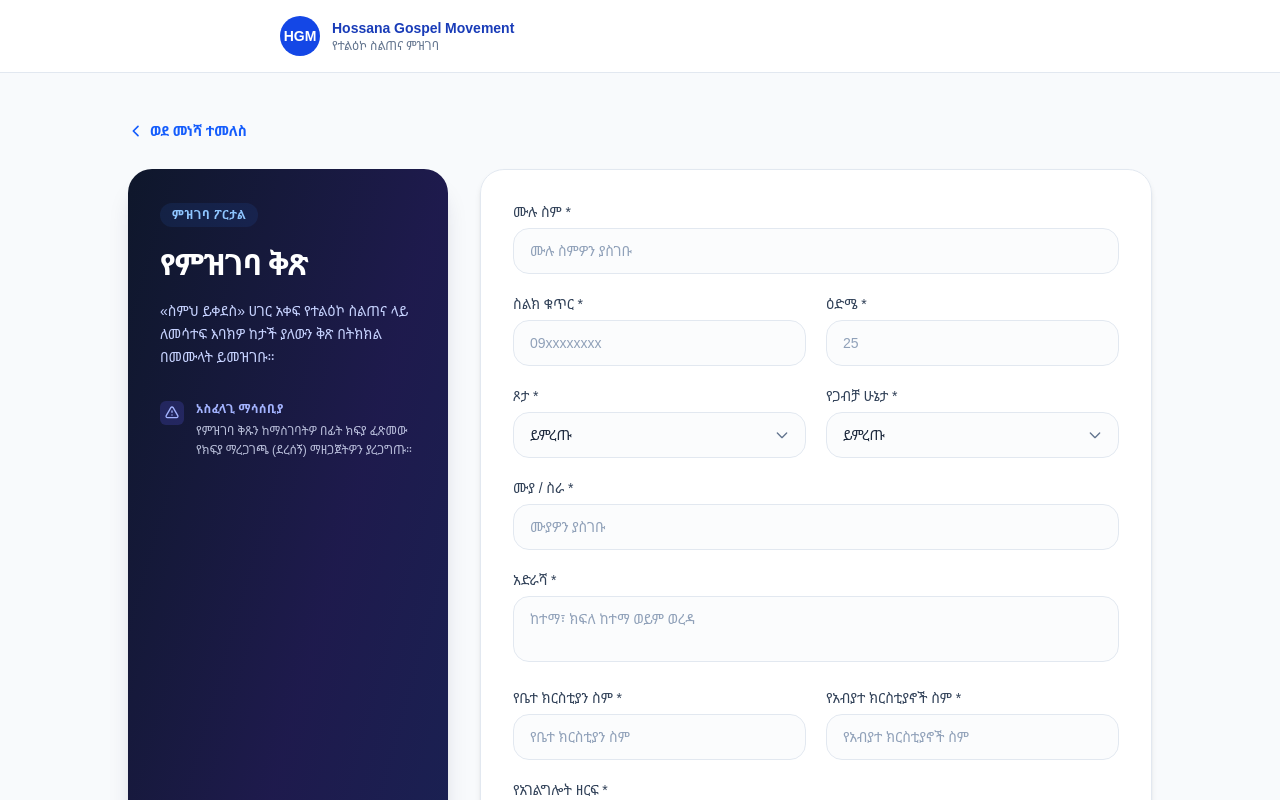
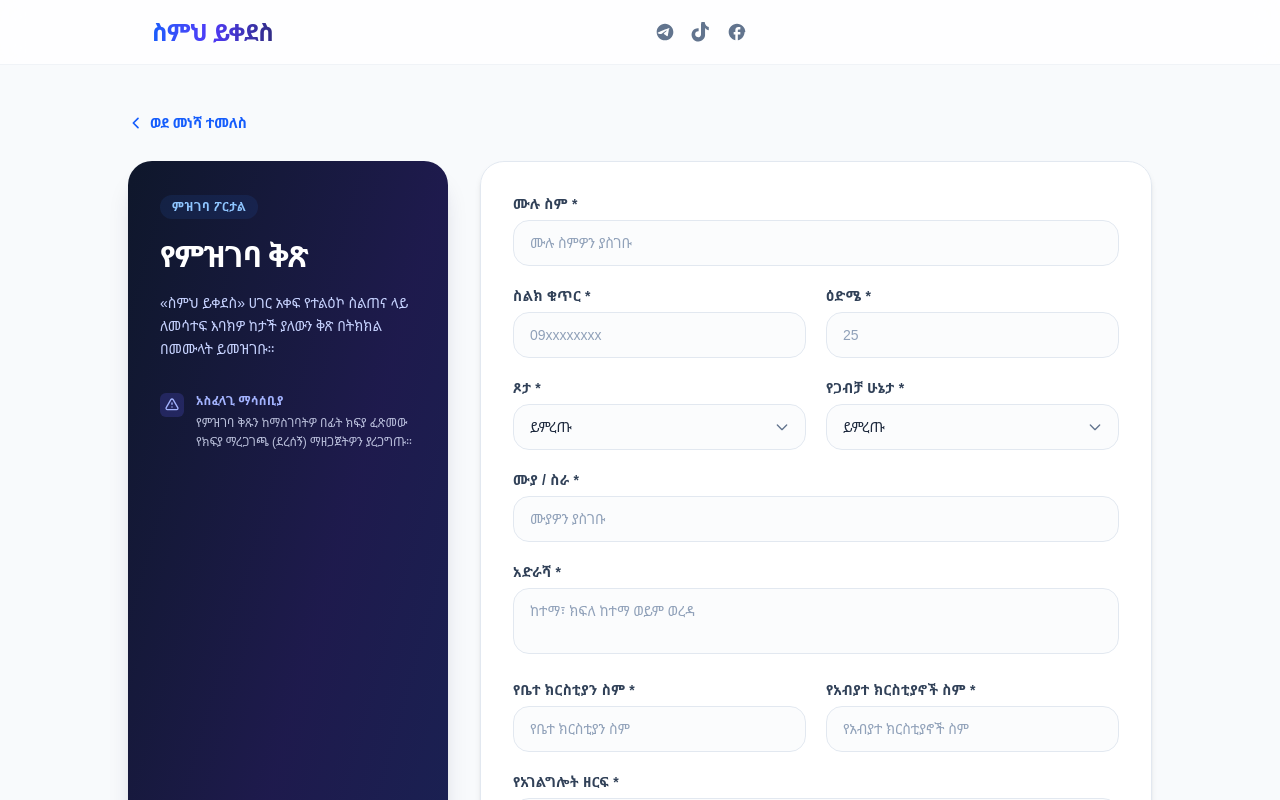
Before and after one commit to bego-net/National-Mission-Training, a Next.js app: page /register in a window 1280 px wide. Shown: the top 800 px of the page. Built offline with nearby package versions, Linux system fonts and the light colour scheme.

Commit message:
Refine reusable UI components

```diff
--- a/src/components/layout/PageHeader.tsx
+++ b/src/components/layout/PageHeader.tsx
@@ -2,30 +2,80 @@ import Link from "next/link";
 
 type PageHeaderProps = {
   showRegisterLink?: boolean;
+  maxWidth?: "3xl" | "5xl" | "7xl";
 };
 
-export function PageHeader({ showRegisterLink = false }: PageHeaderProps) {
+export function PageHeader({ showRegisterLink = false, maxWidth = "3xl" }: PageHeaderProps) {
+  const widthClasses = {
+    "3xl": "max-w-3xl",
+    "5xl": "max-w-5xl",
+    "7xl": "max-w-7xl",
+  }[maxWidth];
+
   return (
-    <header className="border-b border-slate-200 bg-white">
-      <div className="mx-auto flex max-w-3xl items-center justify-between px-4 py-4 sm:px-6">
-        <Link href="/" className="flex items-center gap-3">
-          <div className="flex h-10 w-10 items-center justify-center rounded-full bg-blue-700 text-sm font-bold text-white">
-            HGM
+    <header className="sticky top-0 z-50 border-b border-slate-200/50 bg-white/80 backdrop-blur-md">
+      <div className={`mx-auto flex items-center justify-between px-4 py-4 sm:px-6 ${widthClasses}`}>
+        {/* Brand Link (ስምህ ይቀደስ) */}
+        <Link href="/" className="group flex items-center gap-2 transition-transform duration-250 active:scale-[0.98]">
+          <span className="text-xl font-extrabold tracking-tight bg-gradient-to-r from-blue-600 via-indigo-600 to-indigo-900 bg-clip-text text-transparent sm:text-2xl transition-all duration-300 group-hover:opacity-85">
+            ስምህ ይቀደስ
+          </span>
+        </Link>
+
+        {/* Social Media Links (between brand and actions button) */}
+        <div className="flex items-center gap-4">
+          {/* Telegram */}
+          <a
+            href="https://t.me/hossanagospelmovement"
+            target="_blank"
+            rel="noopener noreferrer"
+            className="text-slate-500 hover:text-sky-600 transition-colors"
+            title="Telegram"
+          >
+            <svg className="h-5 w-5" fill="currentColor" viewBox="0 0 24 24">
+              <path d="M12 2C6.48 2 2 6.48 2 12s4.48 10 10 10 10-4.48 10-10S17.52 2 12 2zm4.64 6.8c-.15 1.58-.8 5.42-1.13 7.19-.14.75-.42 1-.68 1.03-.58.05-1.02-.38-1.58-.75-.88-.58-1.38-.94-2.23-1.5-.99-.65-.35-1.01.22-1.59.15-.15 2.71-2.48 2.76-2.69.01-.03.01-.14-.07-.2-.08-.06-.19-.04-.27-.02-.12.02-1.96 1.25-5.54 3.69-.52.36-1 .53-1.42.52-.47-.01-1.37-.26-2.03-.48-.82-.27-1.47-.42-1.42-.88.03-.24.35-.49.97-.74 3.79-1.65 6.32-2.73 7.57-3.25 3.61-1.48 4.36-1.74 4.85-1.75.11 0 .35.03.51.16.13.12.17.29.19.41-.02.11-.02.2-.03.3z"/>
+            </svg>
+          </a>
+
+          {/* TikTok */}
+          <a
+            href="https://www.tiktok.com/@hgm180?_r=1&_d=ekl33fc5k83e80&sec_uid=MS4wLjABAAAAcUlBx8Zyr6PaQbRhAc-yPujnT-gV3fGT-aaXpBqMKxpwFGjlfCYYuTjhsQWOnqOA&share_author_id=7505492450350629943&sharer_language=en&source=h5_m&u_code=e78gc0adg78m56&timestamp=1781118170&user_id=7218218390287123462&sec_user_id=MS4wLjABAAAAzmZA5v0hPdfyN1OtBwrCloT-UU11ZmlgHggxFyDrlkYje-GSQ1dBNoG570O8yejM&item_author_type=2&utm_source=copy&utm_campaign=client_share&utm_medium=android&share_iid=7641307348003358484&share_link_id=9352e3f3-ccf6-43fe-bec4-70e44ad48fe4&share_app_id=1233&ugbiz_name=ACCOUNT&ug_btm=b6880%2Cb5836&social_share_type=5&enable_checksum=1"
+            target="_blank"
+            rel="noopener noreferrer"
+            className="text-slate-500 hover:text-slate-900 transition-colors"
+            title="TikTok"
+          >
+            <svg className="h-5 w-5" fill="currentColor" viewBox="0 0 24 24">
+              <path d="M12.525.02c1.31-.02 2.61-.01 3.91-.02.08 1.53.63 3.02 1.59 4.23.86.99 2.05 1.63 3.33 1.88.02 1.25.01 2.5.01 3.75-.9-.08-1.8-.4-2.58-.87-.8-.52-1.45-1.25-1.87-2.11-.03 2.87-.02 5.73-.03 8.6-.07 1.83-.72 3.65-1.92 5.01-1.42 1.69-3.6 2.76-5.83 2.91-2.44.11-4.94-.85-6.52-2.73-1.63-1.9-2.31-4.57-1.79-7.05.47-2.15 1.82-4.07 3.7-5.18 1.4-.84 3.03-1.2 4.65-1.03v3.74c-.95-.23-1.99-.02-2.77.58-.88.66-1.41 1.76-1.41 2.87.01 1.25.66 2.44 1.7 3.1 1.05.69 2.45.79 3.58.21 1.05-.51 1.72-1.6 1.73-2.77.02-4.14.01-8.28.01-12.42z"/>
+            </svg>
+          </a>
+
+          {/* Facebook */}
+          <a
+            href="https://www.facebook.com/share/1AiqmwHKZc/"
+            target="_blank"
+            rel="noopener noreferrer"
+            className="text-slate-500 hover:text-blue-600 transition-colors"
+            title="Facebook"
+          >
+            <svg className="h-5 w-5" fill="currentColor" viewBox="0 0 24 24">
+              <path d="M22 12c0-5.52-4.48-10-10-10S2 6.48 2 12c0 4.84 3.44 8.87 8 9.8V15H8v-3h2V9.5C10 7.57 11.57 6 13.5 6H16v3h-2c-.55 0-1 .45-1 1v2h3v3h-3v6.95c4.56-.93 8-4.96 8-9.75z"/>
+            </svg>
+          </a>
         </div>
-          <div>
-            <p className="text-sm font-semibold text-blue-800">Hossana Gospel Movement</p>
-            <p className="text-xs text-slate-500">የተልዕኮ ስልጠና ምዝገባ</p>
-          </div>
-        </Link>
+
+        {/* Right Navigation Actions (ምዝገባ) */}
+        <div className="flex items-center gap-4">
           {showRegisterLink && (
             <Link
               href="/register"
-            className="rounded-lg bg-blue-700 px-4 py-2 text-sm font-medium text-white transition hover:bg-blue-800"
+              className="relative inline-flex items-center justify-center overflow-hidden rounded-xl bg-blue-600 px-5 py-2 text-sm font-semibold text-white shadow-sm transition-all duration-300 hover:bg-blue-700 active:scale-[0.98]"
             >
               ምዝገባ
             </Link>
           )}
         </div>
+      </div>
     </header>
   );
 }
--- a/src/components/ui/Field.tsx
+++ b/src/components/ui/Field.tsx
@@ -9,12 +9,32 @@ type FieldProps = {
 
 export function Field({ label, htmlFor, error, children }: FieldProps) {
   return (
-    <div className="space-y-1.5">
-      <label htmlFor={htmlFor} className="block text-sm font-medium text-slate-700">
+    <div className="flex flex-col gap-1.5 w-full">
+      <label
+        htmlFor={htmlFor}
+        className="block text-sm font-bold text-slate-700 tracking-wide select-none"
+      >
         {label}
       </label>
-      {children}
-      {error && <p className="text-sm text-red-600">{error}</p>}
+      <div className="relative rounded-xl">{children}</div>
+      {error && (
+        <p className="flex items-center gap-1.5 text-xs font-semibold text-rose-600 animate-fade-in">
+          <svg
+            className="h-3.5 w-3.5 shrink-0"
+            fill="none"
+            viewBox="0 0 24 24"
+            stroke="currentColor"
+            strokeWidth="2.5"
+          >
+            <path
+              strokeLinecap="round"
+              strokeLinejoin="round"
+              d="M12 9v2m0 4h.01m-6.938 4h13.856c1.54 0 2.502-1.667 1.732-3L13.732 4c-.77-1.333-2.694-1.333-3.464 0L3.34 16c-.77 1.333.192 3 1.732 3z"
+            />
+          </svg>
+          {error}
+        </p>
+      )}
     </div>
   );
 }
```
Lines whose indentation alone changed are shown as unchanged.
